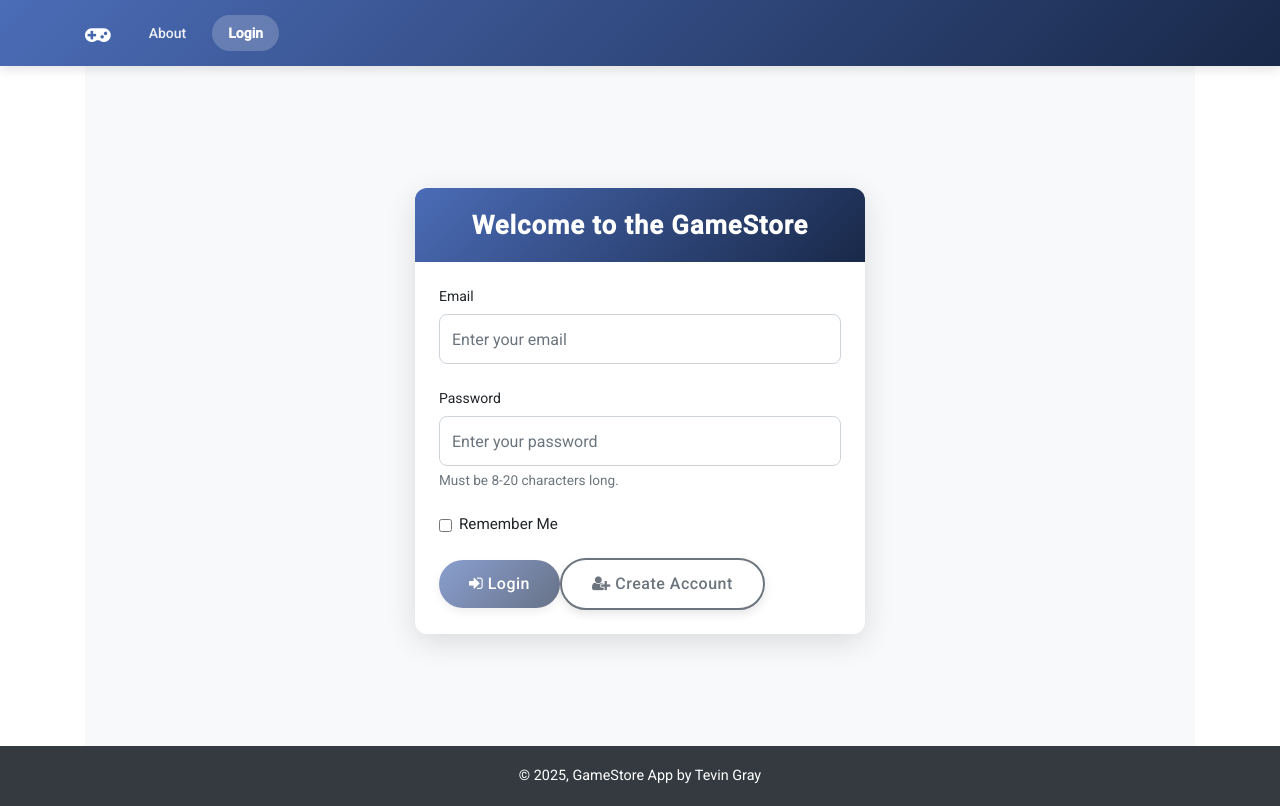
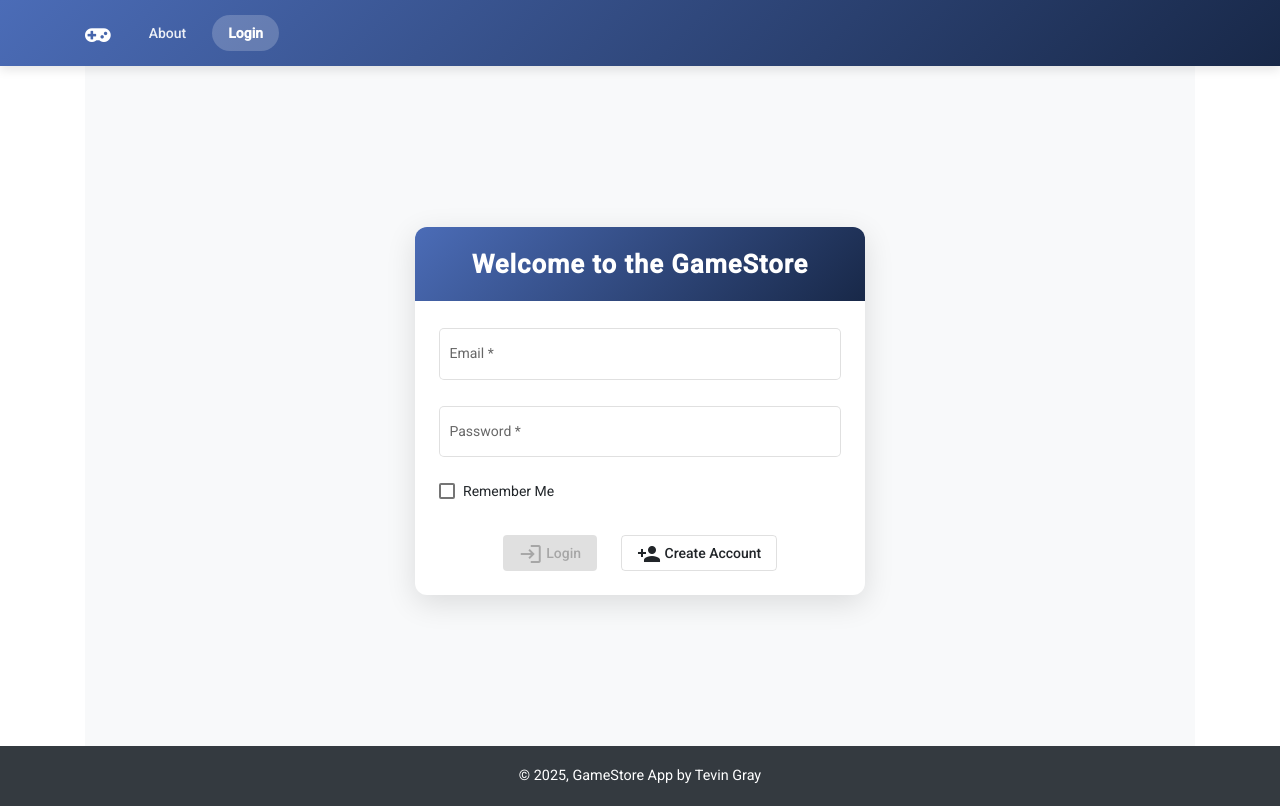
Before and after one commit to tjgray94/GameStoreApp, an Angular app in the folder GameStoreApp/GameStore/: page /login in a window 1280 px wide. Built offline with nearby package versions, Linux system fonts and the light colour scheme.

Commit message:
Updated styling of Login component

```diff
--- a/GameStoreApp/GameStore/src/app/app.module.ts
+++ b/GameStoreApp/GameStore/src/app/app.module.ts
@@ -6,6 +6,8 @@ import { ReactiveFormsModule } from '@angular/forms';
 import { RouterModule } from '@angular/router';
 import { HttpClientModule } from '@angular/common/http';
 import { MatButtonModule } from '@angular/material/button';
+import { MatCardModule } from '@angular/material/card';
+import { MatCheckboxModule } from '@angular/material/checkbox';
 import { MatDatepickerModule } from '@angular/material/datepicker';
 import { MatFormFieldModule } from '@angular/material/form-field';
 import { MatIconModule } from '@angular/material/icon';
@@ -51,6 +53,8 @@ import { NoopAnimationsModule } from '@angular/platform-browser/animations';
     ReactiveFormsModule,
     HttpClientModule,
     MatButtonModule,
+    MatCardModule,
+    MatCheckboxModule,
     MatDatepickerModule,
     MatFormFieldModule,
     MatIconModule,
--- a/GameStoreApp/GameStore/src/app/login/login.component.html
+++ b/GameStoreApp/GameStore/src/app/login/login.component.html
@@ -6,50 +6,35 @@
 
     <div class="card-body p-4">
       <form [formGroup]="loginForm" (ngSubmit)="login()">
-        <div class="mb-4">
-          <label for="email" class="form-label">Email</label>
-          <input
-            type="text"
-            id="email"
-            formControlName="email"
-            class="form-control"
-            placeholder="Enter your email"
-            required
-            [ngClass]="{'is-invalid': loginForm.controls.email.invalid && loginForm.controls.email.touched}"
-          />
-          <div class="invalid-feedback" *ngIf="loginForm.controls.email.dirty && loginForm.hasError('required', 'email')">
+
+        <!-- Email Field -->
+        <mat-form-field appearance="outline" class="w-100">
+          <mat-label>Email</mat-label>
+          <input matInput type="text" id="email" formControlName="email" />
+          <mat-error *ngIf="loginForm.controls.email.invalid && (loginForm.controls.email.dirty || loginForm.controls.email.touched)">
             Email is required
-          </div>
-        </div>
+          </mat-error>
+        </mat-form-field>
 
-        <div class="mb-4">
-          <label for="password" class="form-label">Password</label>
-          <input
-            type="password"
-            id="password"
-            formControlName="password"
-            class="form-control"
-            placeholder="Enter your password"
-            required
-            [ngClass]="{'is-invalid': loginForm.controls.password.invalid && loginForm.controls.password.touched}"
-          />
-          <div class="invalid-feedback" *ngIf="loginForm.controls.password.dirty && loginForm.hasError('required', 'password')">
+        <!-- Password Field -->
+        <mat-form-field appearance="outline" class="w-100">
+          <mat-label>Password</mat-label>
+          <input matInput type="password" id="password" formControlName="password" />
+          <mat-error *ngIf="loginForm.controls.password.invalid && (loginForm.controls.password.dirty || loginForm.controls.password.touched)">
             Password is required
-          </div>
-          <small class="form-text">Must be 8-20 characters long.</small>
-        </div>
+          </mat-error>
+        </mat-form-field>
 
-        <div class="mb-4 form-check">
-          <input type="checkbox" class="form-check-input" id="rememberMe">
-          <label class="form-check-label" for="rememberMe">Remember Me</label>
-        </div>
+        <!-- Remember Me Checkbox -->
+        <mat-checkbox id="rememberMe">Remember Me</mat-checkbox>
 
-        <div class="d-grid gap-3 mt-4">
-          <button type="submit" [disabled]="!loginForm.valid" class="btn btn-primary">
-            <i class="fa fa-sign-in"></i> Login
+        <!-- Buttons -->
+        <div class="d-flex justify-content-center mt-4" style="gap: 24px;">
+          <button mat-raised-button color="primary" type="submit" [disabled]="!loginForm.valid">
+            <mat-icon>login</mat-icon> Login
           </button>
-          <a routerLink="/newUser" class="btn btn-outline-secondary">
-            <i class="fa fa-user-plus"></i> Create Account
+          <a mat-stroked-button color="secondary" routerLink="/newUser">
+            <mat-icon>person_add</mat-icon> Create Account
           </a>
         </div>
       </form>
```
